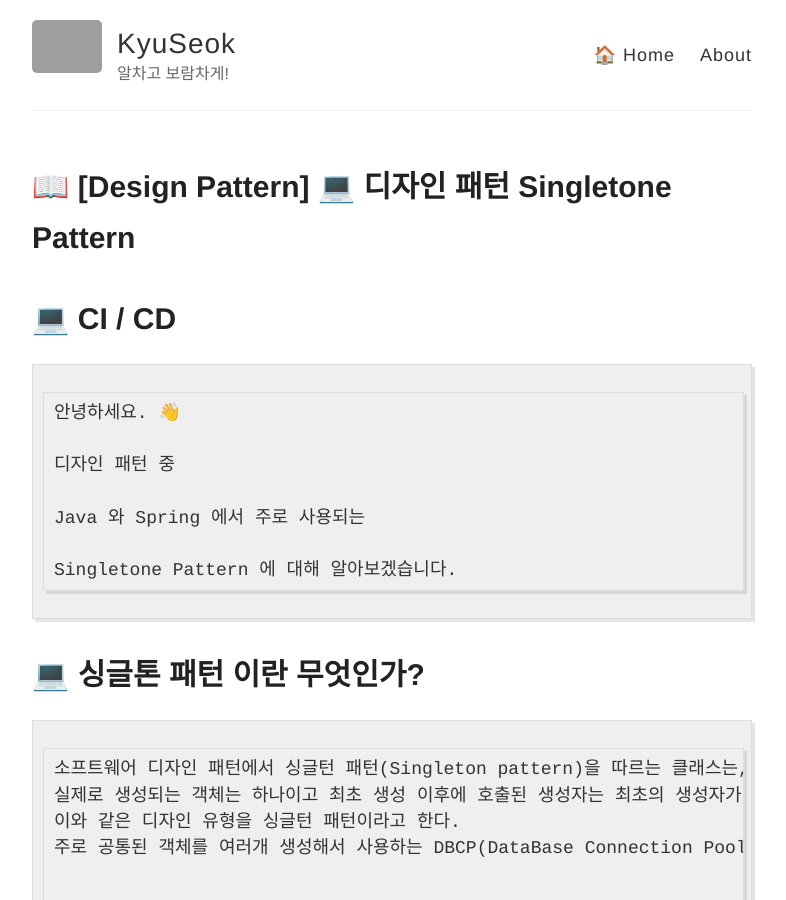
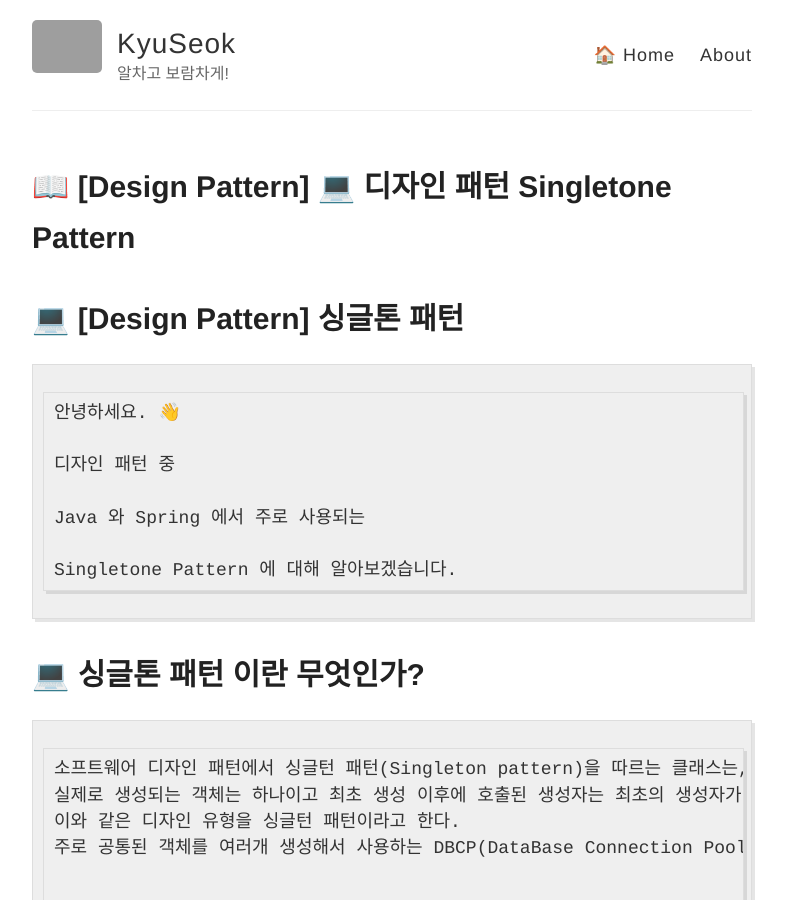
Before and after one commit to mks502/mks502.github.io, a Jekyll site: the page built from _posts/2020-6-28-design-pattern-singleton.md, in a window 1280 px wide and 900 px high. Shown: the whole window, without its empty margins (248-1034 px from the left). Built offline with Jekyll 4.4.1, drawn with Linux system fonts in a browser that asks for light colours; grey boxes are pictures that could not be loaded.

Commit message:
Modify Singleton
수정

```diff
--- a/_posts/2020-6-28-design-pattern-singleton.md
+++ b/_posts/2020-6-28-design-pattern-singleton.md
@@ -5,7 +5,7 @@ category : Theory
 tags: [theory, Design Pattern, Singletone]
 ---
 
-# 💻 CI / CD
+# 💻 [Design Pattern] 싱글톤 패턴
 
     안녕하세요. 👋
 
```
